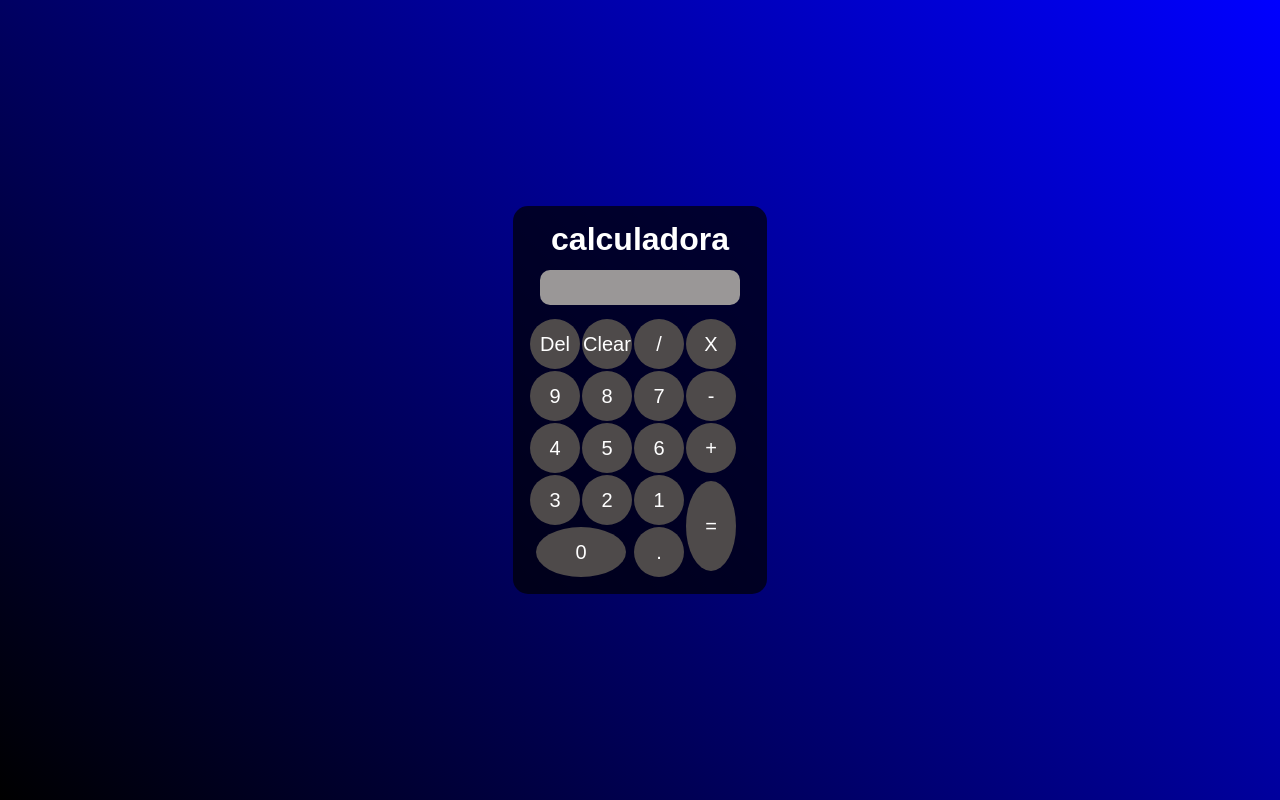
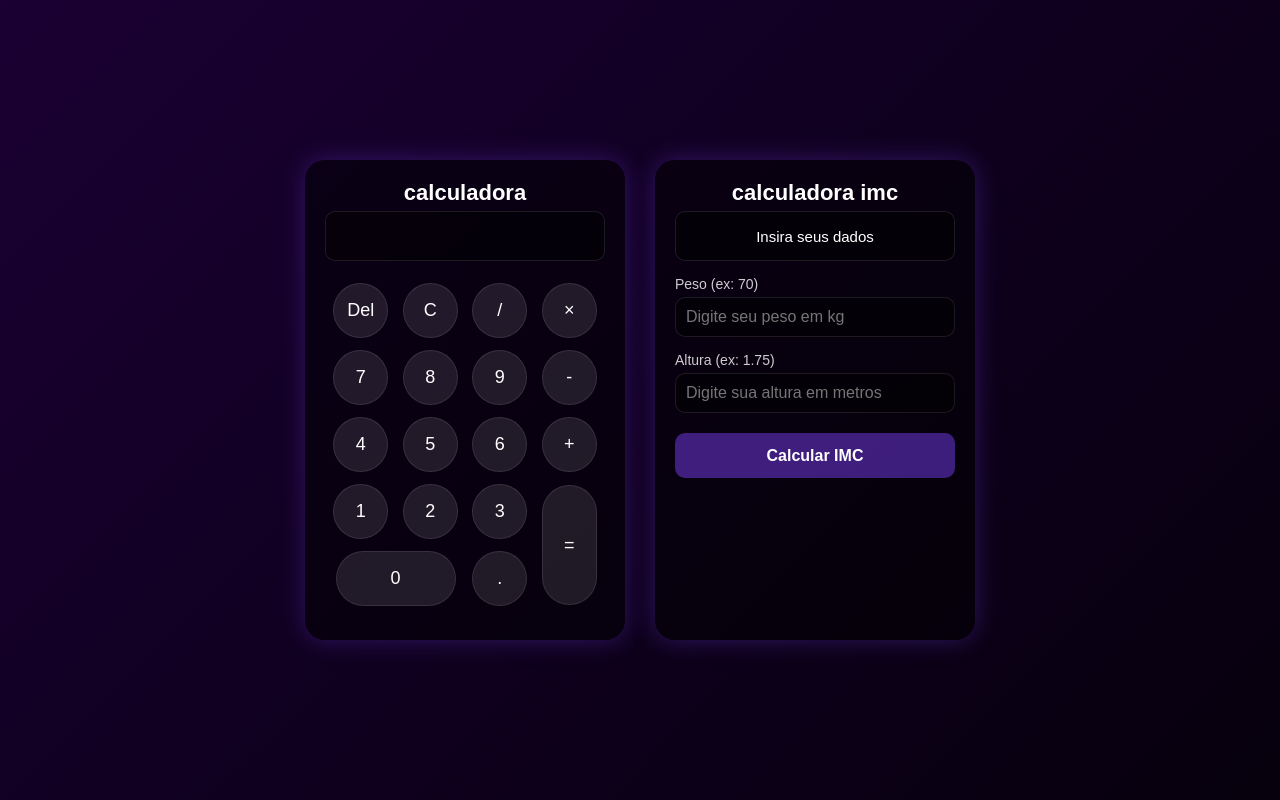
Before and after one commit to samuray16/calculadora, a plain HTML site: page index.html in a window 1280 px wide. Drawn offline with Linux system fonts and the light colour scheme.

Commit message:
atualização com incrmentação do IMC

```diff
--- a/index.html
+++ b/index.html
@@ -3,121 +3,240 @@
 <head>
     <meta charset="UTF-8">
     <meta name="viewport" content="width=device-width, initial-scale=1.0">
-    <title>calculadora</title>
+    <title>Calculadora e IMC</title>
     <style>
         *{
             padding: 0;
             margin: 0;
+            box-sizing: border-box;
         }
         .fundo{
-            background-image: linear-gradient(45deg ,black,blue);
-            height: 100vh;
+            background-image: linear-gradient(135deg, #1a0033, #000000, #001a4d, #330066);
+            background-size: 400% 400%;
+            min-height: 100vh;
             color: white;
             font-family: Arial, Helvetica, sans-serif;
+            display: flex;
+            justify-content: center;
+            align-items: center;
+            flex-wrap: wrap;
+            gap: 30px;
+            padding: 20px;
+        }
+        .container-app {
+            background-color: rgba(0, 0, 0, 0.5);
+            box-shadow: 0px 0px 25px rgba(100, 50, 200, 0.4);
+            height: 480px;
+            width: 320px;
+            border-radius: 20px;
+            padding: 20px;
+            display: flex;
+            flex-direction: column;
+            align-items: center;
+        }
+        .container-app h1 {
+            font-size: 22px;
+            margin-bottom: 5px;
+            text-transform: lowercase;
+        }
+        #resultado{
+            background-color: rgba(0, 0, 0, 0.5);
+            width: 100%;
+            height: 50px;
+            margin-bottom: 15px;
+            border-radius: 10px;
+            font-size: 24px;
+            text-align: right;
+            color: white;
+            padding: 10px;
+            display: flex;
+            align-items: center;
+            justify-content: flex-end;
+            border: 1px solid rgba(255, 255, 255, 0.1);
+        }
+        table {
+            width: 100%;
+        }
+        td {
+            padding: 5px;
             text-align: center;
         }
-        .calculadora{
-            position: absolute;
-            background-color: rgba(0, 0, 0, 0.7);
-            top: 50%;
-            left: 50%;
-            transform: translate(-50%,-50%);
-            border-radius: 15px;
-            padding: 15px;
-
-        }
         .botao{
-            width: 50px;
-            height: 50px;
-            background-color: rgb(78, 74, 74);
+            width: 55px;
+            height: 55px;
+            background-color: rgba(255, 255, 255, 0.1);
             color: white;
             border-radius: 50%;
-            border: none;
-            font-size: 20px;
+            border: 1px solid rgba(255, 255, 255, 0.1);
+            font-size: 18px;
             cursor: pointer;
+            transition: 0.2s;
         }
-        button:hover{
-            background-color: rgb(154, 151, 151);
-        }
-        #resultado{
-            background-color: rgb(154, 151, 151);
-            width: 200px;
-            height: 35px;
-            margin: 12px ;
-            border-radius: 10px;
-            font-size: 20px;
-            text-align: right;
-            color: black;
-
+        .botao:hover{
+            background-color: rgba(255, 255, 255, 0.25);
         }
 
+        /* Estilos específicos para o painel de IMC */
+        .imc-box {
+            display: flex;
+            flex-direction: column;
+            gap: 15px;
+            width: 100%;
+            margin-top: 15px;
+        }
+        .input-grupo {
+            display: flex;
+            flex-direction: column;
+            text-align: left;
+            gap: 5px;
+        }
+        .input-grupo label {
+            font-size: 14px;
+            color: rgba(255, 255, 255, 0.8);
+        }
+        .input-grupo input {
+            background-color: rgba(0, 0, 0, 0.5);
+            border: 1px solid rgba(255, 255, 255, 0.1);
+            border-radius: 10px;
+            height: 40px;
+            padding: 0 10px;
+            color: white;
+            font-size: 16px;
+            outline: none;
+        }
+        .btn-imc {
+            background-color: rgba(100, 50, 200, 0.6);
+            color: white;
+            border: none;
+            border-radius: 10px;
+            height: 45px;
+            font-size: 16px;
+            font-weight: bold;
+            cursor: pointer;
+            transition: 0.2s;
+            margin-top: 5px;
+        }
+        .btn-imc:hover {
+            background-color: rgba(100, 50, 200, 0.9);
+        }
+        #resultado-imc {
+            background-color: rgba(0, 0, 0, 0.5);
+            width: 100%;
+            min-height: 50px;
+            border-radius: 10px;
+            font-size: 15px;
+            text-align: center;
+            color: white;
+            padding: 10px;
+            border: 1px solid rgba(255, 255, 255, 0.1);
+            display: flex;
+            align-items: center;
+            justify-content: center;
+        }
+    </style>
+</head>
+<body>
+    <div class="fundo">
+        <!-- Calculadora Normal -->
+        <div class="container-app">
+            <h1>calculadora</h1>
+            <p id="resultado"></p>
+            <table>
+                <tr>
+                    <td><button class="botao" onclick="del()">Del</button></td>
+                    <td><button class="botao" onclick="clean()">C</button></td>
+                    <td><button class="botao" onclick="insert('/')">/</button></td>
+                    <td><button class="botao" onclick="insert('*')">×</button></td>
+                </tr>
+                <tr>
+                    <td><button class="botao" onclick="insert('7')">7</button></td>
+                    <td><button class="botao" onclick="insert('8')">8</button></td>
+                    <td><button class="botao" onclick="insert('9')">9</button></td>
+                    <td><button class="botao" onclick="insert('-')">-</button></td>
+                </tr>
+                <tr>
+                    <td><button class="botao" onclick="insert('4')">4</button></td>
+                    <td><button class="botao" onclick="insert('5')">5</button></td>
+                    <td><button class="botao" onclick="insert('6')">6</button></td>
+                    <td><button class="botao" onclick="insert('+')">+</button></td>
+                </tr>
+                <tr>
+                    <td><button class="botao" onclick="insert('1')">1</button></td>
+                    <td><button class="botao" onclick="insert('2')">2</button></td>
+                    <td><button class="botao" onclick="insert('3')">3</button></td>
+                    <td rowspan="2"><button class="botao" style="height: 120px; border-radius: 30px;" onclick="calcular('=')">=</button></td>
+                </tr>
+                <tr>
+                    <td colspan="2"><button class="botao" style="width: 120px; border-radius: 30px;" onclick="insert('0')">0</button></td>
+                    <td><button class="botao" onclick="insert('.')">.</button></td>
+                </tr>
+            </table>
+        </div>
 
 
+        <div class="container-app">
+            <h1>calculadora imc</h1>
+            <div id="resultado-imc">Insira seus dados</div>
+            <div class="imc-box">
+                <div class="input-grupo">
+                    <label for="peso">Peso (ex: 70)</label>
+                    <input type="number" id="peso" placeholder="Digite seu peso em kg">
+                </div>
+                <div class="input-grupo">
+                    <label for="altura">Altura (ex: 1.75)</label>
+                    <input type="number" id="altura" step="0.01" placeholder="Digite sua altura em metros">
+                </div>
+                <button class="btn-imc" onclick="calcularIMC()">Calcular IMC</button>
 
-
-
-    </style>
-
-
-
-</head>
-<body>
-        <div class="fundo" >
-            <div class="calculadora" >
-                <h1>calculadora</h1>
-                <p id="resultado" ></p>
-                <table>
-                    <tr>
-                        <td><button class="botao" onclick="del()" >Del</button></td>
-                        <td><button class="botao" onclick="clean()" >Clear</button></td>
-                        <td><button class="botao" onclick="insert('/')" >/</button></td>
-                        <td><button class="botao" onclick="insert('*')" >X</button></td>
-                    </tr>
-                    <tr>
-                        <td><button class="botao" onclick="insert('9')" >9</button></td>
-                        <td><button class="botao" onclick="insert('8')" >8</button></td>
-                        <td><button class="botao" onclick="insert('7')" >7</button></td>
-                        <td><button class="botao" onclick="insert ('-')"  >-</button></td>
-                    </tr>
-                    <tr>
-                        <td><button class="botao" onclick="insert('4')" >4</button></td>
-                        <td><button class="botao" onclick="insert('5')" >5</button></td>
-                        <td><button class="botao" onclick="insert('6')" >6</button></td>
-                        <td><button class="botao" onclick="insert ('+')"  >+</button></td>
-                    </tr>
-                    <tr>
-                        <td><button class="botao" onclick="insert('3')" >3</button></td>
-                        <td><button class="botao" onclick="insert('2')" >2</button></td>
-                        <td><button class="botao" onclick="insert('1')" >1</button></td>
-                        <td rowspan="2" ><button class="botao" style="height: 90px;" onclick="calcular('=')" >=</button></td>
-                    </tr>
-                    <tr>
-                        <td colspan="2" ><button class="botao" style="width: 90px;" onclick="insert('0')" >0</button></td>
-                        <td><button class="botao" onclick="insert('.')" >.</button></td>
-
-                    </tr>
-                </table>
+            </div>
         </div>
     </div>
 
     <script>
-                    function insert (num){
+        // Funções da Calculadora
+        function insert(num){
             document.getElementById('resultado').innerHTML += num;
-
         }
         function clean(){
             document.getElementById('resultado').innerHTML = "";
         }
         function del(){
             let resultado = document.getElementById('resultado').innerHTML;
-                        document.getElementById('resultado').innerHTML = resultado.substring(0, resultado.length -1);
+            document.getElementById('resultado').innerHTML = resultado.substring(0, resultado.length - 1);
         }
-                    function calcular (operacao){
+        function calcular(operacao){
             let resultado = document.getElementById('resultado').innerHTML;
             if(resultado){
                 document.getElementById('resultado').innerHTML = eval(resultado);
             }
         }
+
+
+        function calcularIMC() {
+            let peso = parseFloat(document.getElementById('peso').value);
+            let altura = parseFloat(document.getElementById('altura').value);
+            let visor = document.getElementById('resultado-imc');
+
+            if (!peso || !altura || peso <= 0 || altura <= 0) {
+                visor.innerHTML = "Preencha peso e altura válidos!";
+                return;
+            }
+
+            let imc = peso / (altura * altura);
+            let classificacao = "";
+
+            if (imc < 18.5) {
+                classificacao = "Abaixo do peso";
+            } else if (imc < 25) {
+                classificacao = "Peso normal";
+            } else if (imc < 30) {
+                classificacao = "Sobrepeso";
+            } else {
+                classificacao = "Obesidade";
+            }
+
+            visor.innerHTML = `IMC: ${imc.toFixed(2)} (${classificacao})`;
+        }
     </script>
 </body>
 </html>
```
Lines whose indentation alone changed are shown as unchanged.
